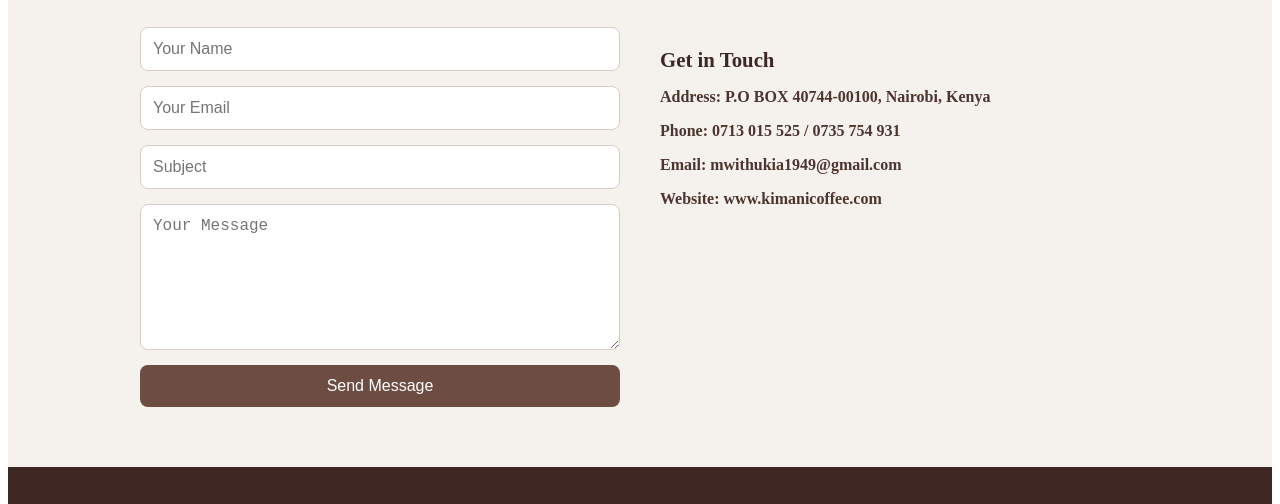
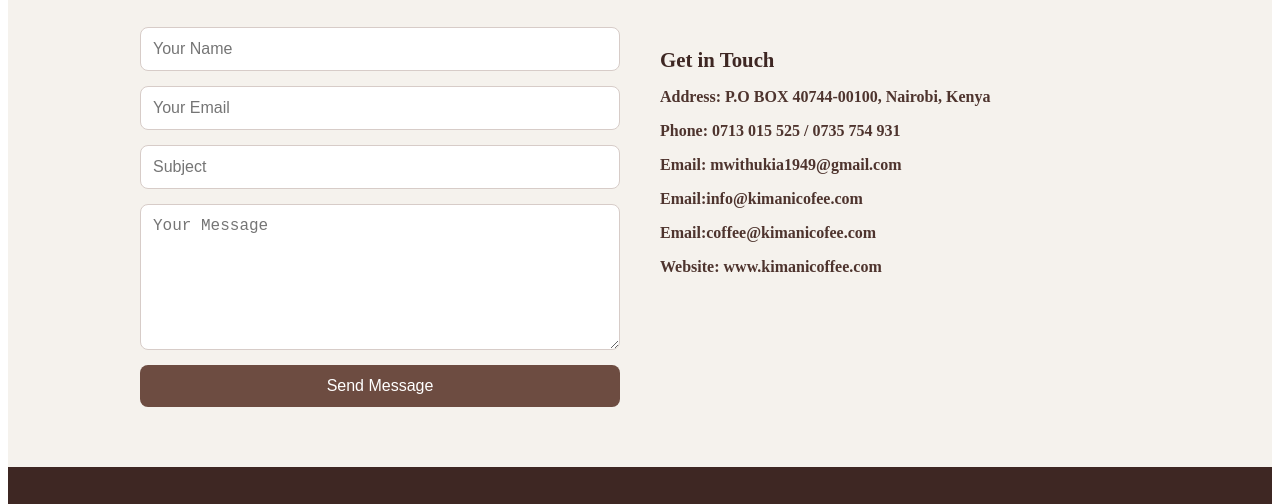
Before and after one commit to sakwasilas/Kimani-cofee, a plain HTML site: page index.html in a window 1280 px wide. Shown: the part 3682-4186 px from the top of the page. Drawn offline with nearby package versions, Linux system fonts and the light colour scheme; some packages are replaced by stand-ins of ours; a script that the page names is missing.

Commit message:
added two more email

```diff
--- a/index.html
+++ b/index.html
@@ -217,6 +217,8 @@
       <p><strong>Address:</strong> P.O BOX 40744-00100, Nairobi, Kenya</p>
       <p><strong>Phone:</strong> 0713 015 525 / 0735 754 931</p>
       <p><strong>Email:</strong> mwithukia1949@gmail.com</p>
+      <p><strong>Email:</strong>info@kimanicofee.com</p>
+      <p><strong>Email:</strong>coffee@kimanicofee.com</p>
       <p><strong>Website:</strong> www.kimanicoffee.com</p>
     </div>
   </div>
```
